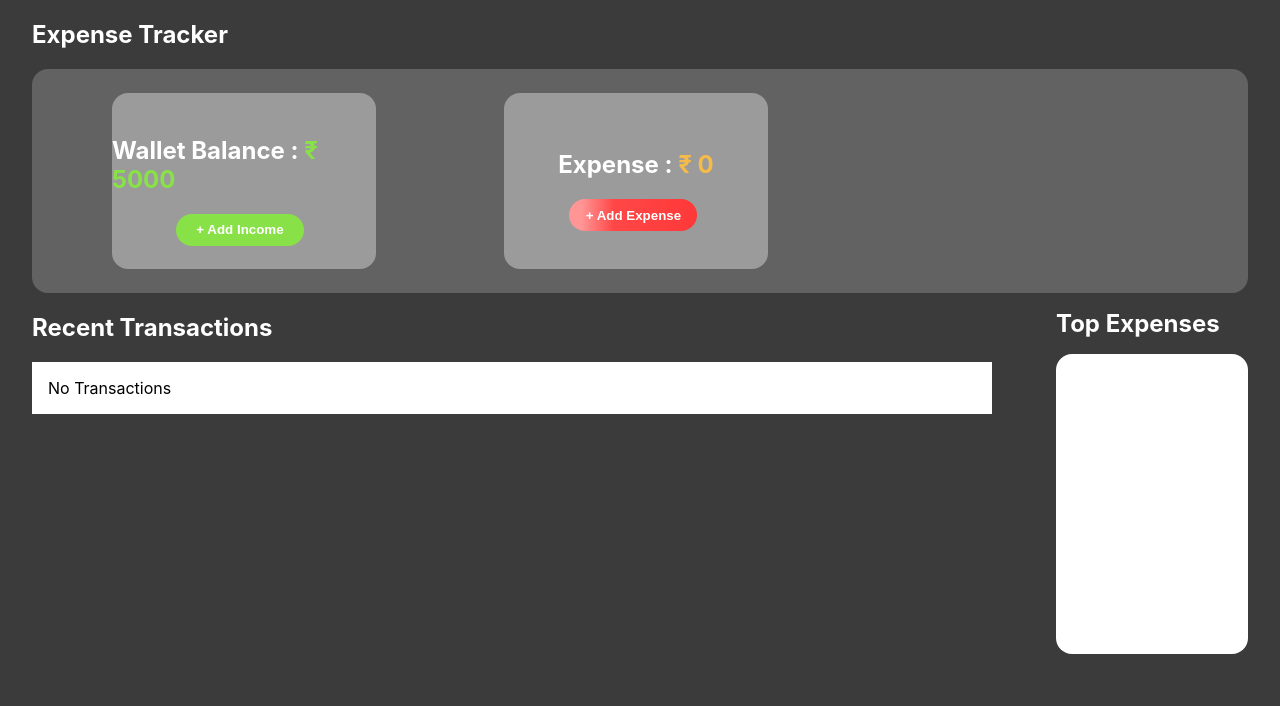
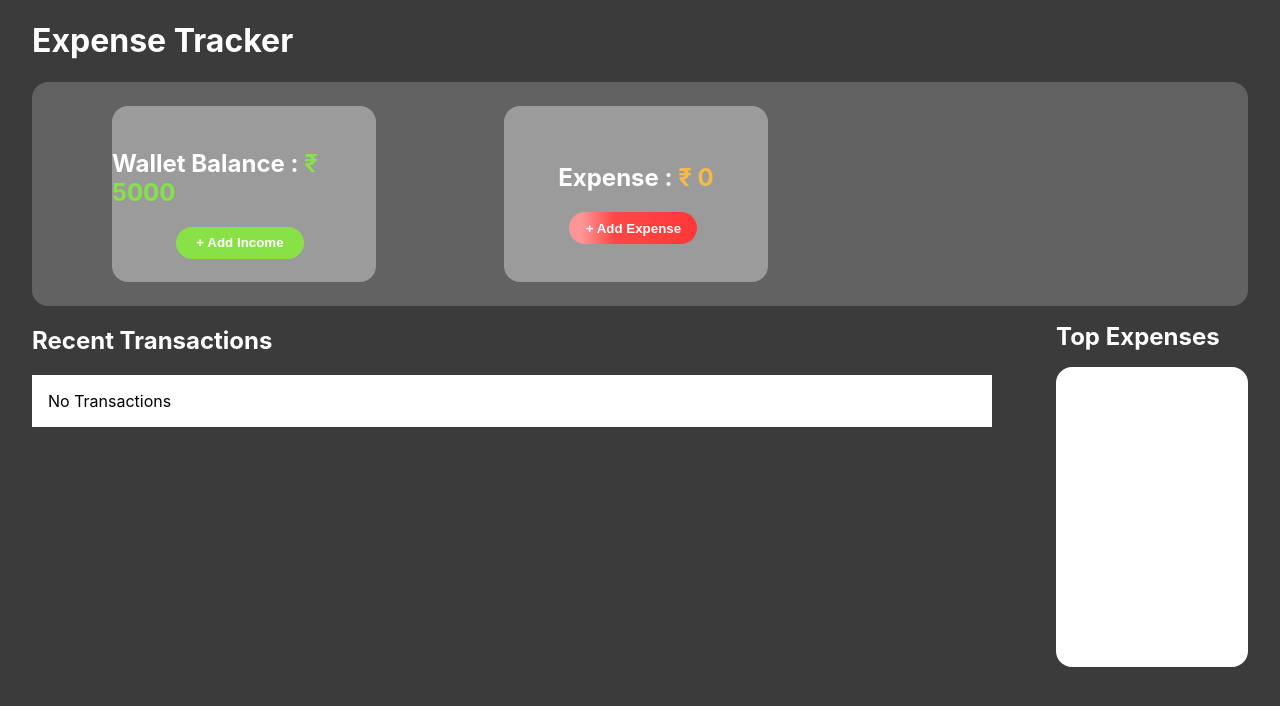
Before and after one commit to Srividhyais/xpencetracker, a React (Create React App) app: page / in a window 1280 px wide. Shown: the top 706 px of the page. Built offline with nearby package versions, Linux system fonts and the light colour scheme.

Commit message:
final code

```diff
--- a/src/tracker.jsx
+++ b/src/tracker.jsx
@@ -161,10 +161,10 @@ export default function Trackers() {
     return (
         <div>
              <div>
-                <h2 style={{
+                <h1 style={{
                 color: "white", position: "relative",
                 left: "2rem"
-            }}>Expense Tracker</h2>
+            }}>Expense Tracker</h1>
             </div>
             <div className='expenseTracker'>
                 <div className='tracker'>
```
